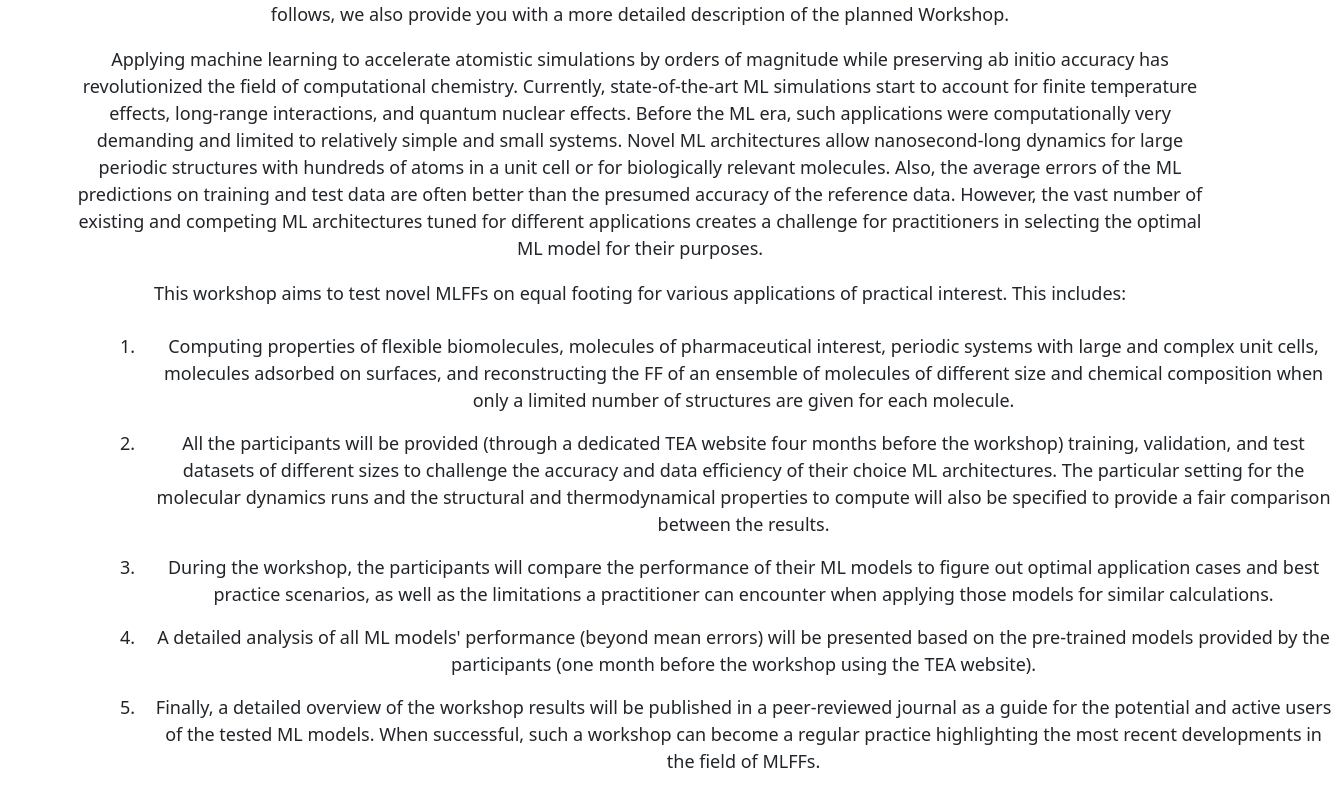
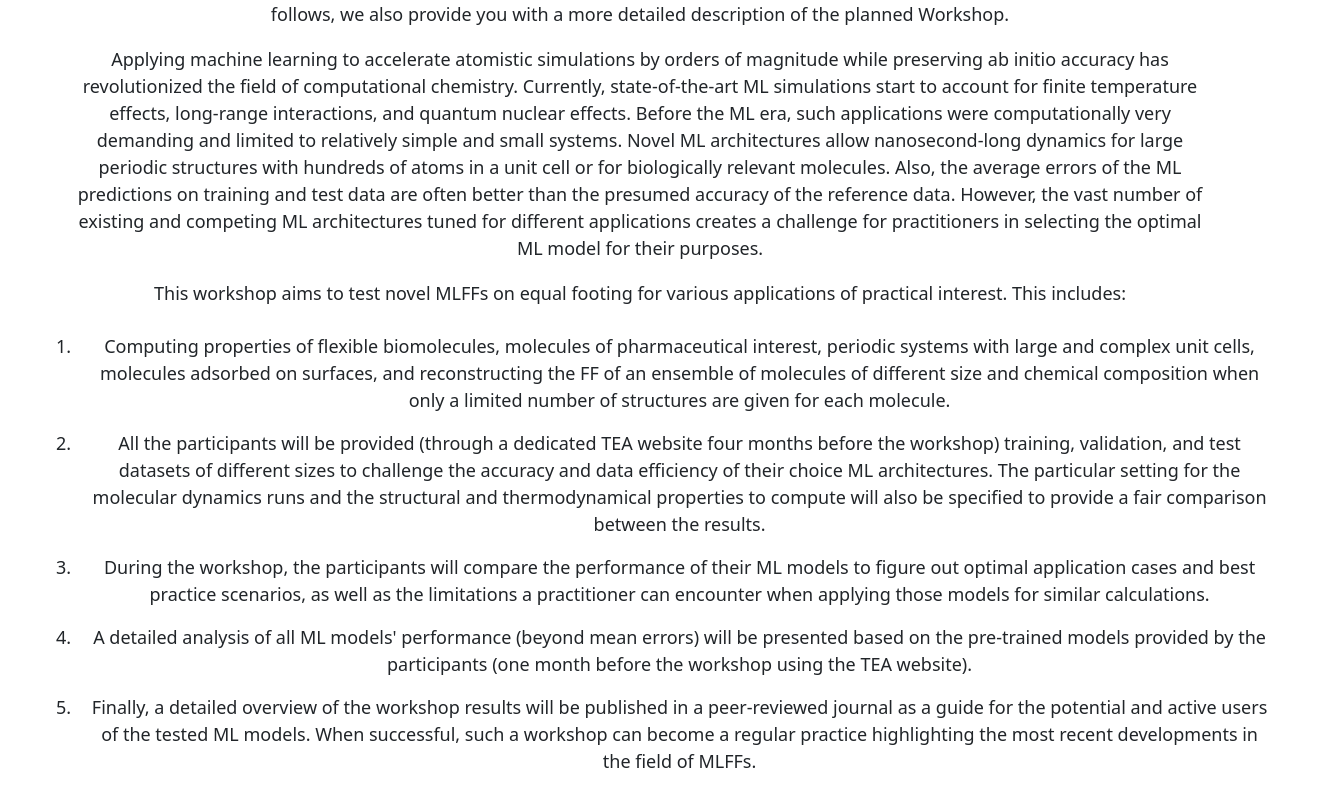
Before and after one commit to MirelaVP/conference_template26may, a React (Create React App) app: page /details in a window 1280 px wide. Shown: the part 414-1213 px from the top of the page, 1344 px wide, since content can reach past the window. Built offline with nearby package versions, Linux system fonts and the light colour scheme.

Commit message:
removed indentation on table

```diff
--- a/src/App.css
+++ b/src/App.css
@@ -44,8 +44,6 @@
   border-style: none;
   overflow-wrap: break-word;
   border-bottom-style: none ;
-  margin-left: 5%;
-  margin-right: 60em;
 }
 
 .table_hide_border{
@@ -58,8 +56,7 @@
   border: none ;
   overflow-wrap: break-word;
   border-bottom-style: none ;
-  margin-left: 5%;
-  margin-right: 60em;
+
 }
 
 .marginer{
```
